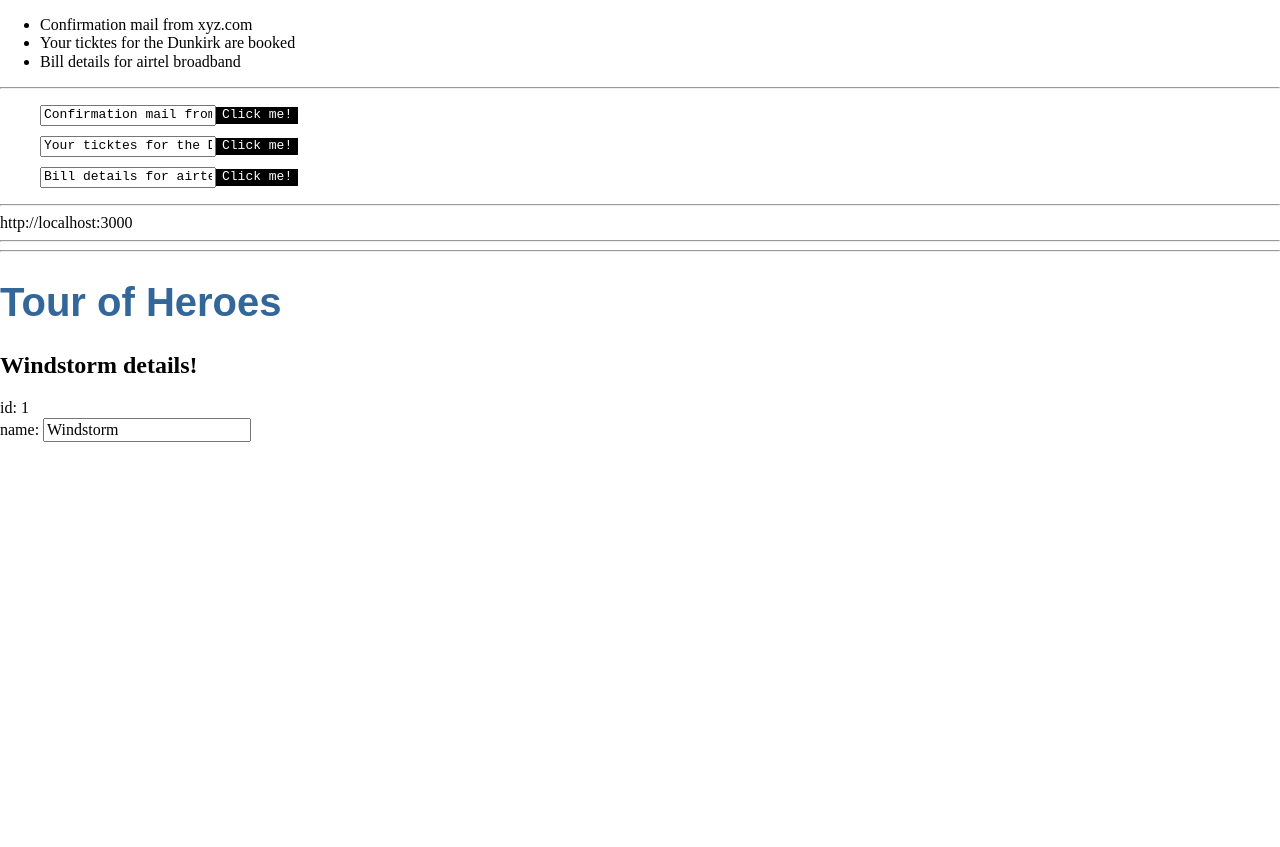
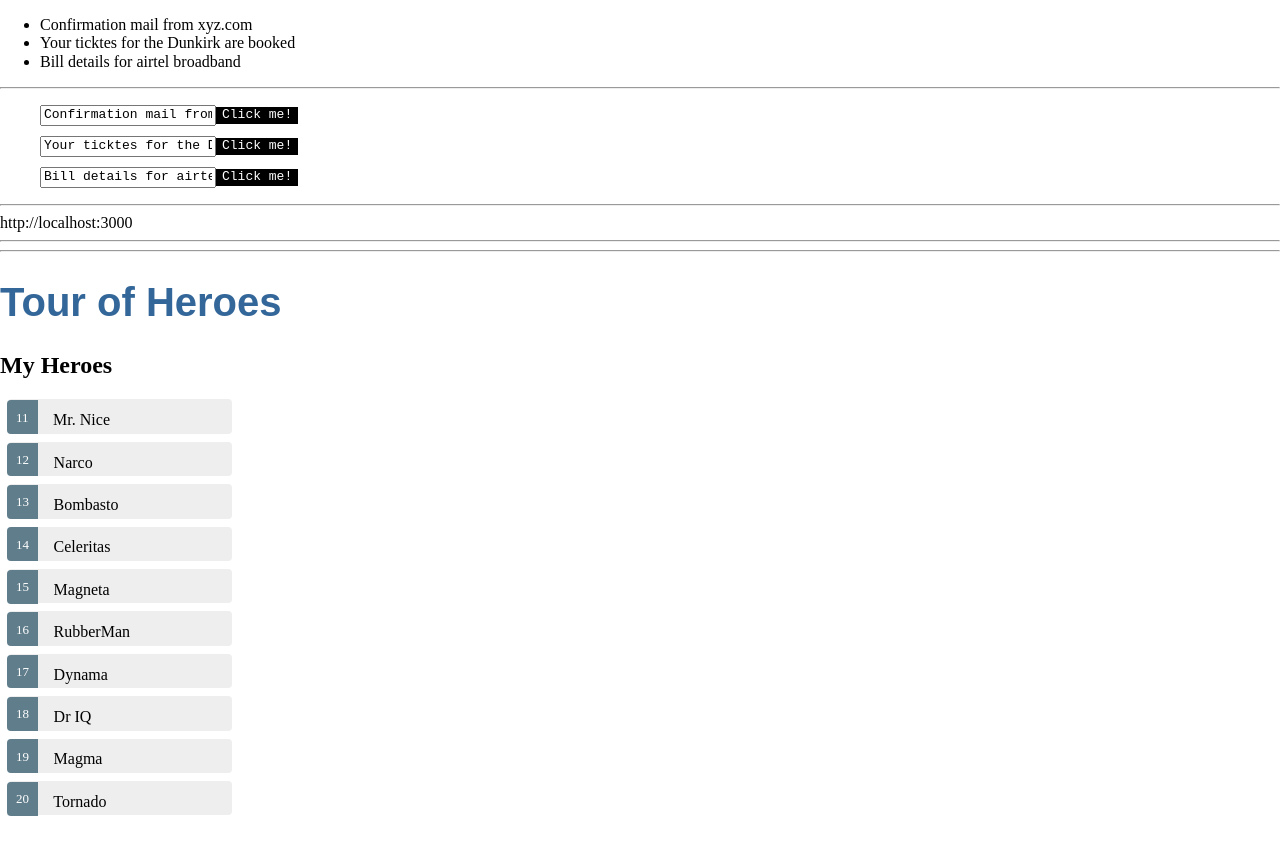
Before and after one commit to vinay-thallam/angular2-fundamentals, an Angular app: page / in a window 1280 px wide. Before the commit the page ends 800 px from the top, so only its background shows below. Built offline with nearby package versions, Linux system fonts and the light colour scheme.

Commit message:
displaying master list of heroes using mock data, displaying hero details on selection

```diff
--- a/src/app/tour-of-heroes/tour-of-heroes.component.ts
+++ b/src/app/tour-of-heroes/tour-of-heroes.component.ts
@@ -5,14 +5,37 @@
   name: string;
 }
 
+const HEROES: Hero[] = [
+  { id: 11, name: 'Mr. Nice' },
+  { id: 12, name: 'Narco' },
+  { id: 13, name: 'Bombasto' },
+  { id: 14, name: 'Celeritas' },
+  { id: 15, name: 'Magneta' },
+  { id: 16, name: 'RubberMan' },
+  { id: 17, name: 'Dynama' },
+  { id: 18, name: 'Dr IQ' },
+  { id: 19, name: 'Magma' },
+  { id: 20, name: 'Tornado' }
+];
+
 @Component({
   selector: 'app-tour-of-heroes',
   template: `
     <h1>{{title}}</h1>
-    <h2>{{hero.name}} details!</h2>
-    <div><label>id: </label>{{hero.id}}</div>
-    <div><label>name: </label>
-      <input type="text" placeholder="hero name" [(ngModel)]="hero.name">
+    <h2>My Heroes</h2>
+    <ul class="heroes">
+      <li *ngFor="let hero of heroes"
+        (click)="onSelect(hero)"
+        [class.selected]="hero === selectedHero">
+        <span class="badge">{{hero.id}}</span> {{hero.name}}
+      </li>
+    </ul>
+    <div *ngIf="selectedHero">
+      <h2>{{selectedHero.name}} details!</h2>
+      <div><label>id: </label>{{selectedHero.id}}</div>
+      <div><label>name: </label>
+        <input type="text" placeholder="hero name" [(ngModel)]="selectedHero.name">
+      </div>
     </div>
   `,
   styles: [`
@@ -21,16 +44,65 @@
       font-family: Arial, Helvetica, sans-serif;
       font-size: 250%;
     }
+    .selected {
+      background-color: #CFD8DC !important;
+      color: white;
+    }
+    .heroes {
+      margin: 0 0 2em 0;
+      list-style-type: none;
+      padding: 0;
+      width: 15em;
+    }
+    .heroes li {
+      cursor: pointer;
+      position: relative;
+      left: 0;
+      background-color: #EEE;
+      margin: .5em;
+      padding: .3em 0;
+      height: 2.15em;
+      border-radius: 4px;
+    }
+    .heroes li.selected:hover {
+      background-color: #BBD8DC !important;
+      color: white;
+    }
+    .heroes li:hover {
+      color: #607D8B;
+      background-color: #DDD;
+      left: .1em;
+    }
+    .heroes .text {
+      position: relative;
+      top: -3px;
+    }
+    .heroes .badge {
+      display: inline-block;
+      font-size: small;
+      color: white;
+      padding: 0.8em 0.7em 0 0.7em;
+      background-color: #607D8B;
+      line-height: 1em;
+      position: relative;
+      left: -1px;
+      top: -4px;
+      height: 1.8em;
+      margin-right: .8em;
+      border-radius: 4px 0 0 4px;
+    }
   `]
 })
 export class TourOfHeroesComponent implements OnInit {
 
   title = 'Tour of Heroes';
-  hero: Hero = {
-    id: 1,
-    name: 'Windstorm'
-  };
 
+  heroes = HEROES;
+  selectedHero: Hero;
+
+  onSelect(hero: Hero): void {
+    this.selectedHero = hero;
+  }
   constructor() { }
 
   ngOnInit() {
```
